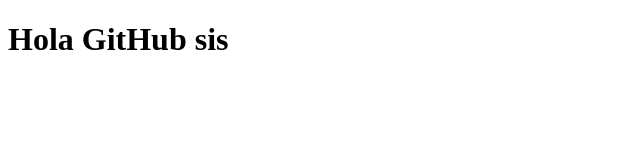
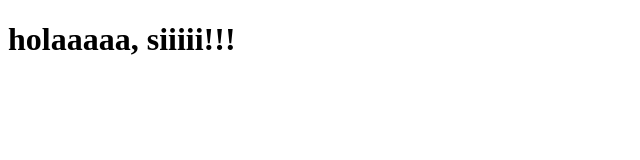
Before and after one commit to 4lexSan/mi-primer-repositorio, a plain HTML site: page index.html in a window 1280 px wide. Shown: the whole page, without its empty margins (0-640 px from the left). Drawn offline with Linux system fonts and the light colour scheme.

Commit message:
Actualización del proyecto

```diff
--- a/index.html
+++ b/index.html
@@ -3,6 +3,6 @@
     <title>Document</title>
 </head>
 <body>
-    <h1>Hola GitHub sis</h1>
+    <h1>holaaaaa, siiiii!!!</h1>
 </body>
 </html>
```
